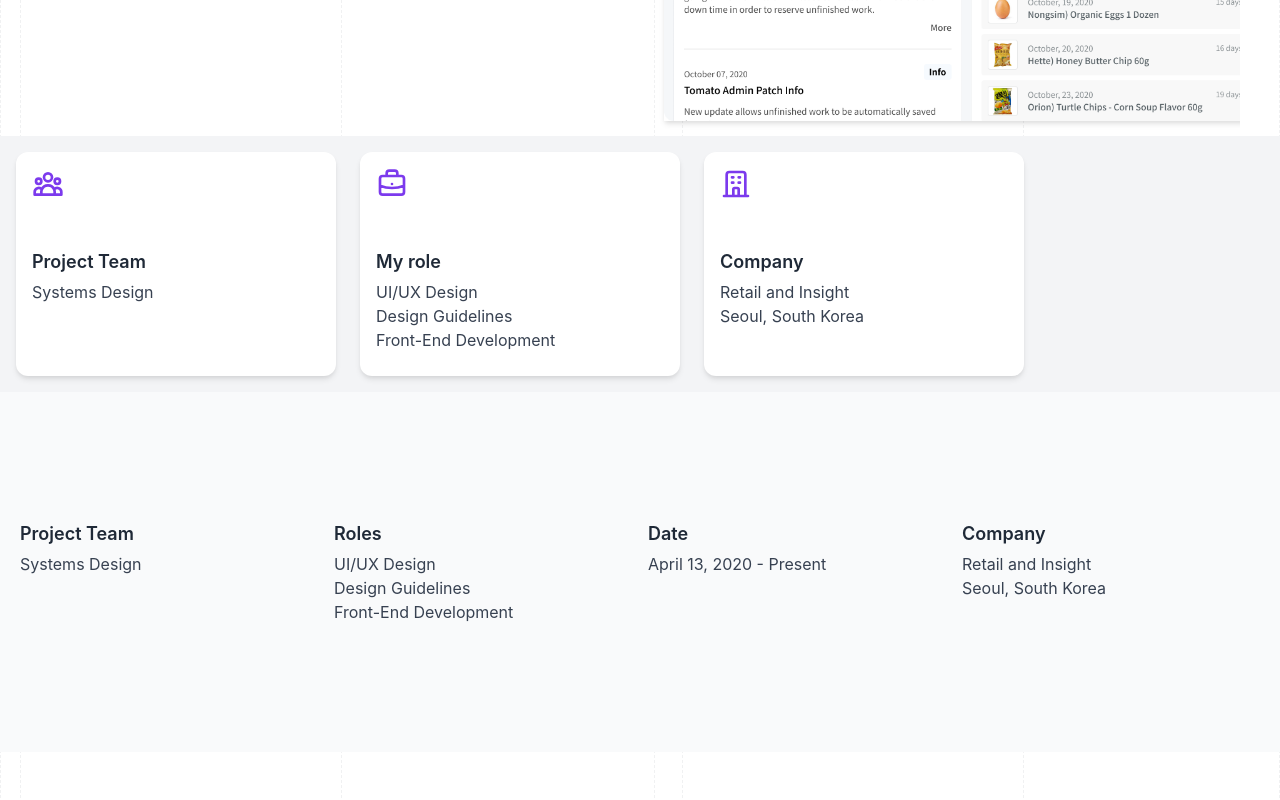
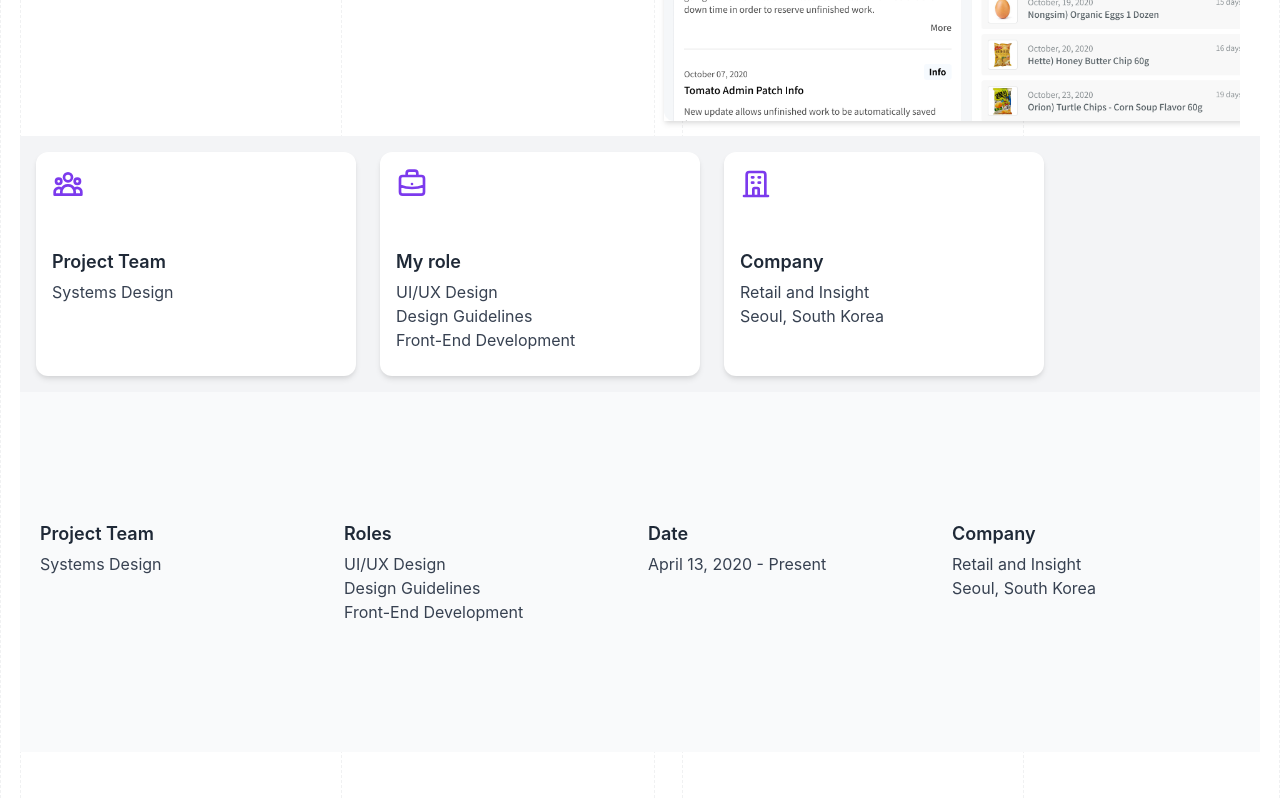
Before and after one commit to mattiel/portfolio, a Next.js app: page /projects/tomato in a window 1280 px wide. Shown: the part 600-1400 px from the top of the page. Built offline with nearby package versions, Linux system fonts and the light colour scheme.

Commit message:
Added brute option

```diff
--- a/components/FullBleed.js
+++ b/components/FullBleed.js
@@ -1,6 +1,6 @@
-const FullBleed = ({ children, className }) => {
+const FullBleed = ({ children, brute, className }) => {
   return(
-    <section className={`full-bleed ${className ? className : ''}`}>
+    <section className={`full-bleed${brute && ' full-bleed--brute'} ${className ? ' ' + className : ''}`}>
       {children}
     </section>
   )
```
